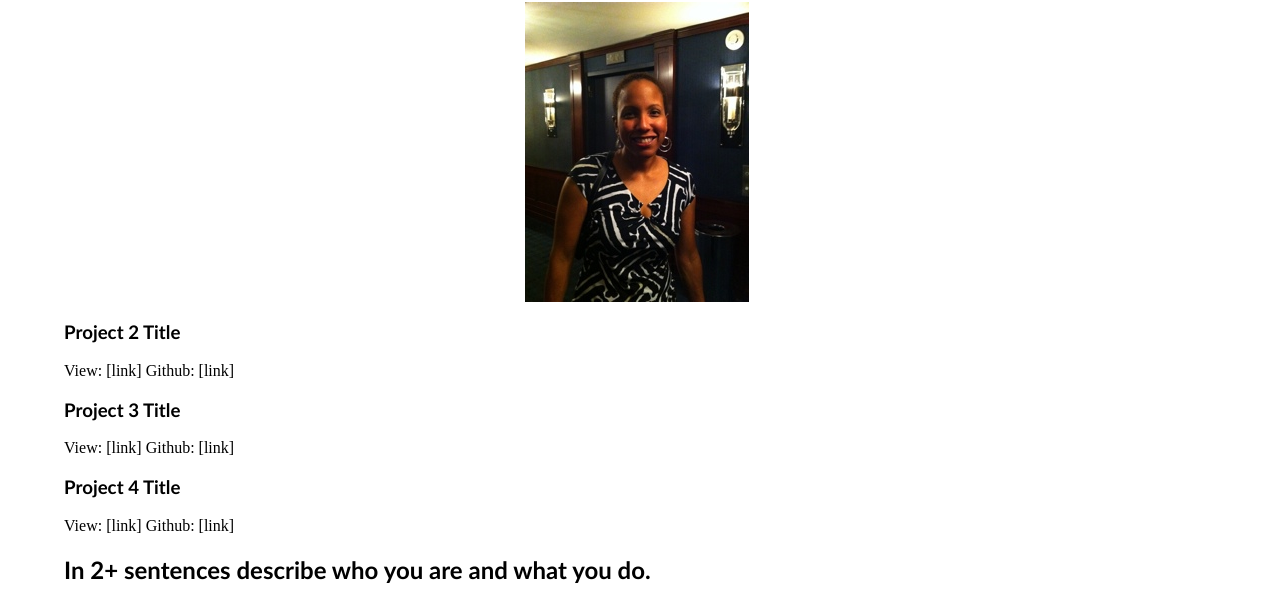
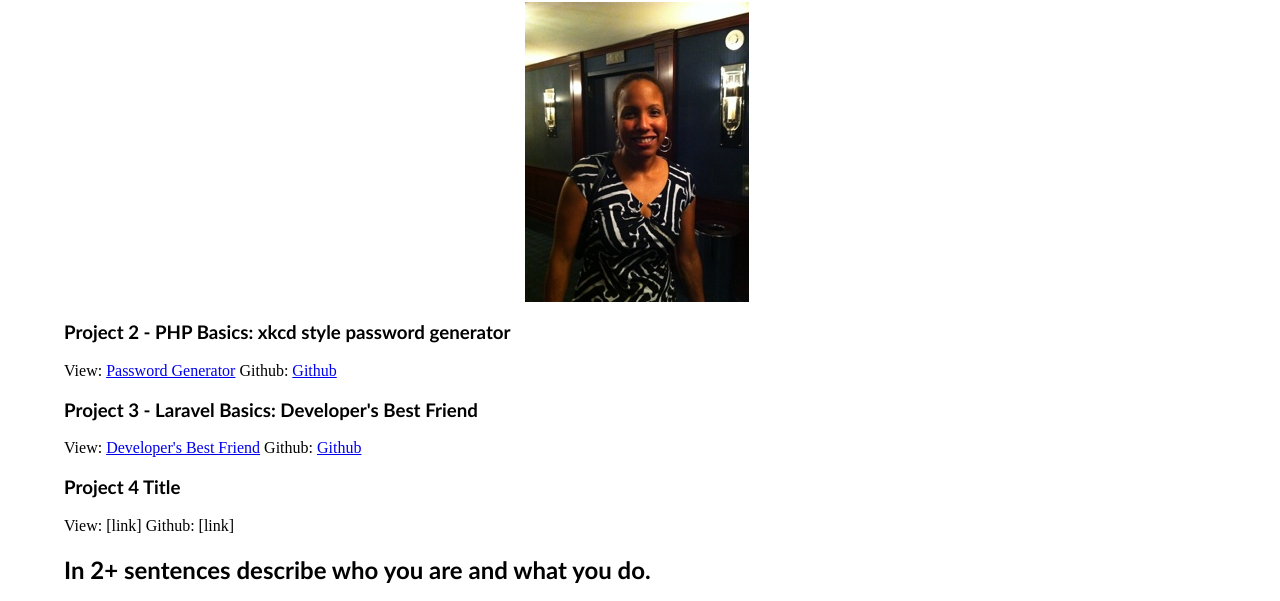
Before and after one commit to eldaronco/p1, a plain HTML site: page index.html in a window 1280 px wide. Shown: the part 172-773 px from the top of the page. Drawn offline with Linux system fonts and the light colour scheme.

Commit message:
modified portfolio after p3

```diff
--- a/index.html
+++ b/index.html
@@ -9,15 +9,15 @@
   <h1 class="title">Erika DaRonco<br/>Dynamic Web Apps Portfolio</h1>
   <img src="images/myPhoto_thumb.jpg" title="Erika on vacation" alt="Erika on vacation">
 
-  <h3>Project 2 Title</h3>
-		View: [link]
-		Github: [link]
+  <h3>Project 2 - PHP Basics: xkcd style password generator</h3>
+		View: <a href='http://p2.doingwellapp.com'>Password Generator</a>
+		Github: <a href='https://github.com/eldaronco/p2'>Github</a>
 
-		<h3>Project 3 Title</h3>
-		View: [link]
-		Github: [link]
+	<h3>Project 3 - Laravel Basics:  Developer's Best Friend</h3>
+		View: <a href='http://p3.doingwellapp.com'>Developer's Best Friend</a>
+		Github: <a href='https://github.com/eldaronco/p3'>Github</a>
 
-		<h3>Project 4 Title</h3>
+	<h3>Project 4 Title</h3>
 		View: [link]
 		Github: [link]
 
```
